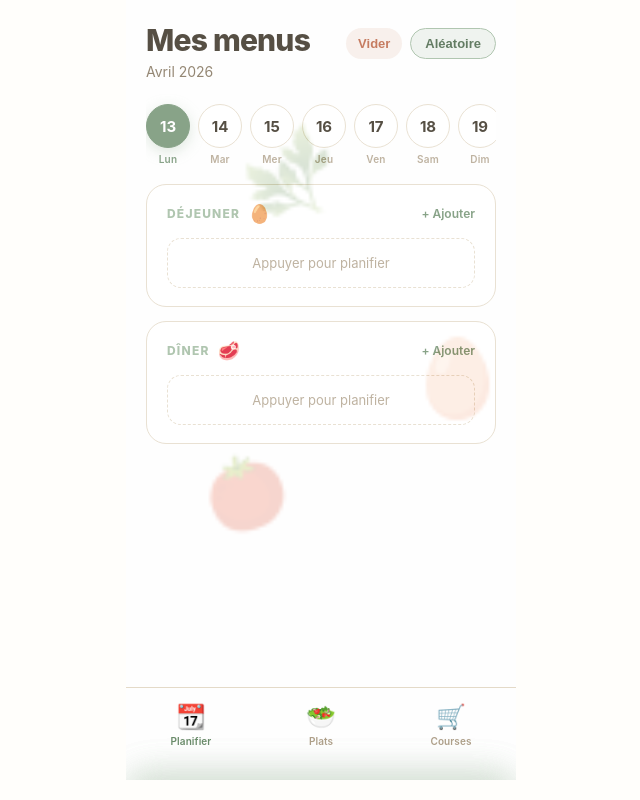
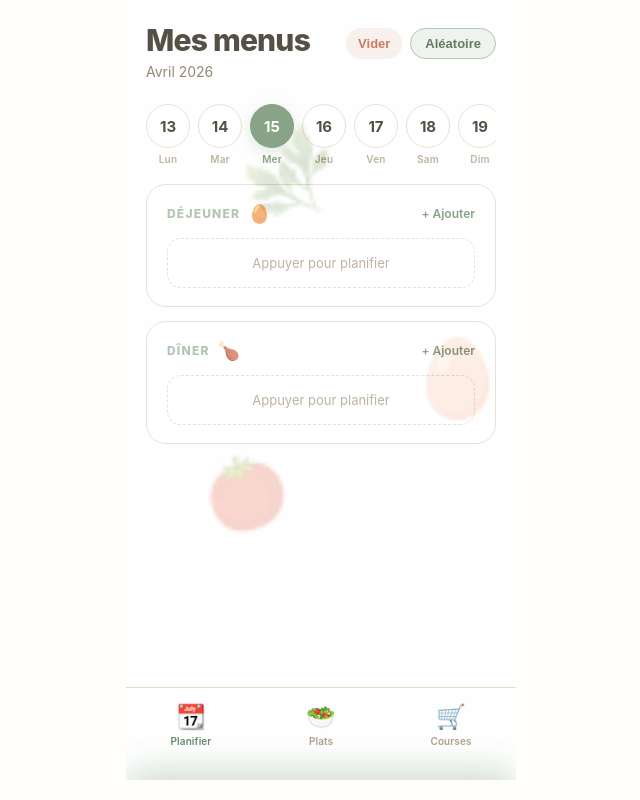
Before and after one commit to CelIOne/Mes-menus, a React (Vite) app: page / in a window 1280 px wide. Shown: the whole page, without its empty margins (319-959 px from the left). Built offline with nearby package versions, Linux system fonts and the light colour scheme.

Commit message:
Update App.jsx

```diff
--- a/src/App.jsx
+++ b/src/App.jsx
@@ -134,7 +134,10 @@ export default function App() {
   const [nextRid, setNextRid] = useState(67);
   const [loaded, setLoaded] = useState(false);
   const [tab, setTab] = useState('planner');
-  const [selectedDay, setSelectedDay] = useState(0);
+const [selectedDay, setSelectedDay] = useState(() => {
+  const day = new Date().getDay();
+  return day === 0 ? 6 : day - 1;
+});
   const [toast, setToast] = useState('');
   const [toastBottom, setToastBottom] = useState(false);
   const [sheet, setSheet] = useState(null);
```
